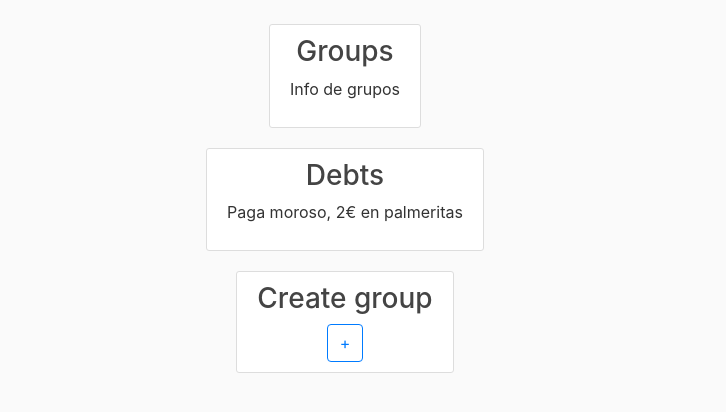
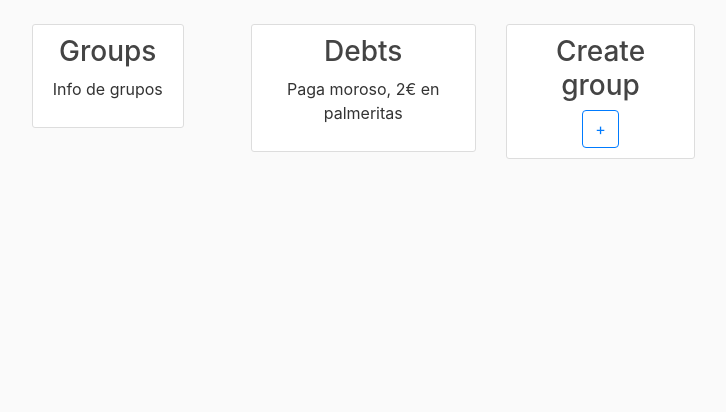
Before and after one commit to asierfdln/lostickes, a Django app: page /user/ in a window 1280 px wide. Shown: the part 56-468 px from the top of the page, without its empty margins (295-1021 px from the left). Run offline with Django 3.2, Linux system fonts and the light colour scheme; parts of the project's set-up code (start-up, migrations or seed data) failed here and were passed over; some libraries are stand-ins or nearby versions.

Commit message:
css modificado

```diff
--- a/applostickes/static/applostickes/main.css
+++ b/applostickes/static/applostickes/main.css
@@ -82,3 +82,23 @@ a.article-title:hover {
 .account-heading {
   font-size: 2.5rem;
 }
+
+#izq {
+  float:left;
+  width:35%;
+  height:280px;
+}
+#centro{
+  float:left;
+  width:35%;
+  height:280px;
+}
+#dcha{
+  float:right;
+  width:30%;
+  height:280px;
+}
+
+#right{
+  float: right;
+}
```
